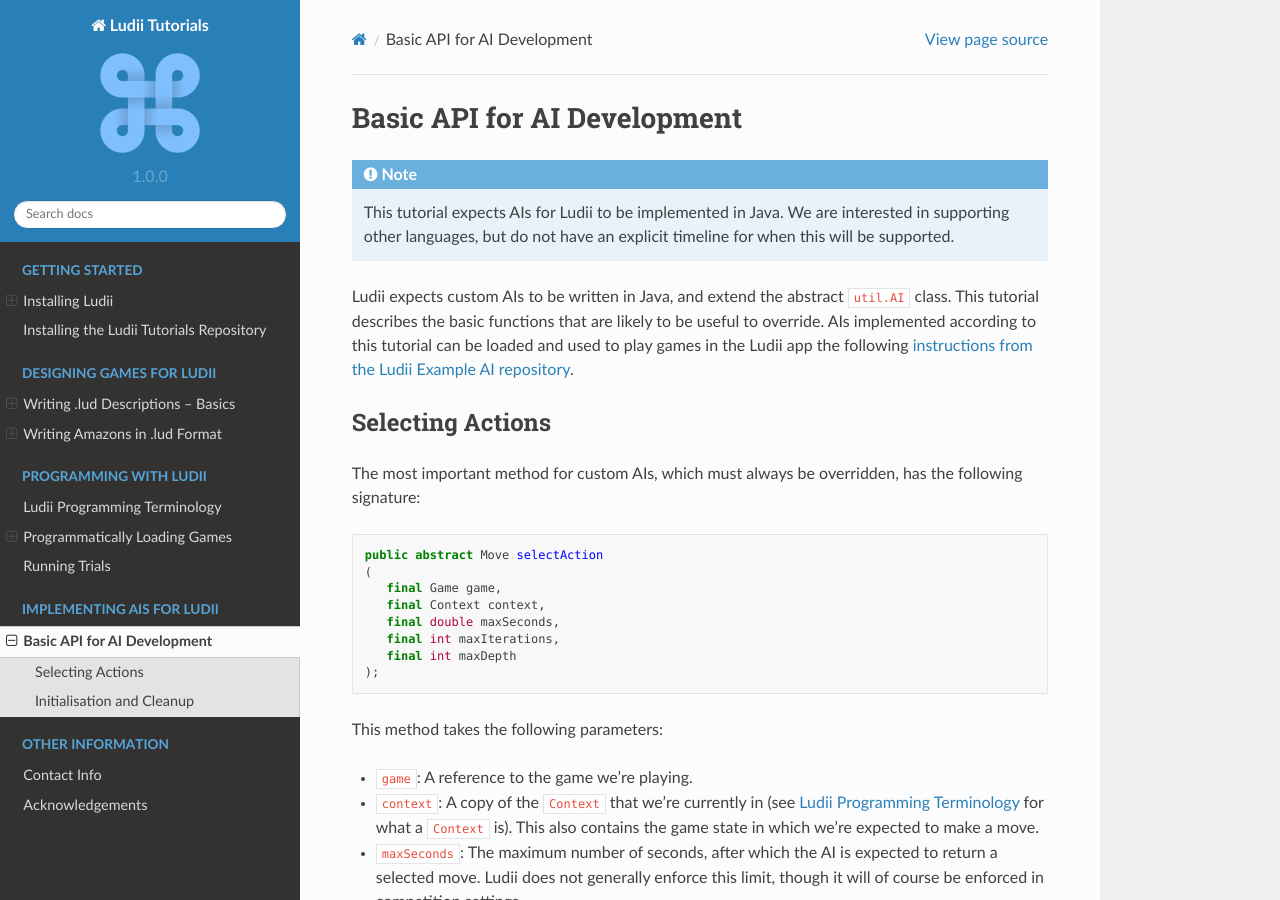
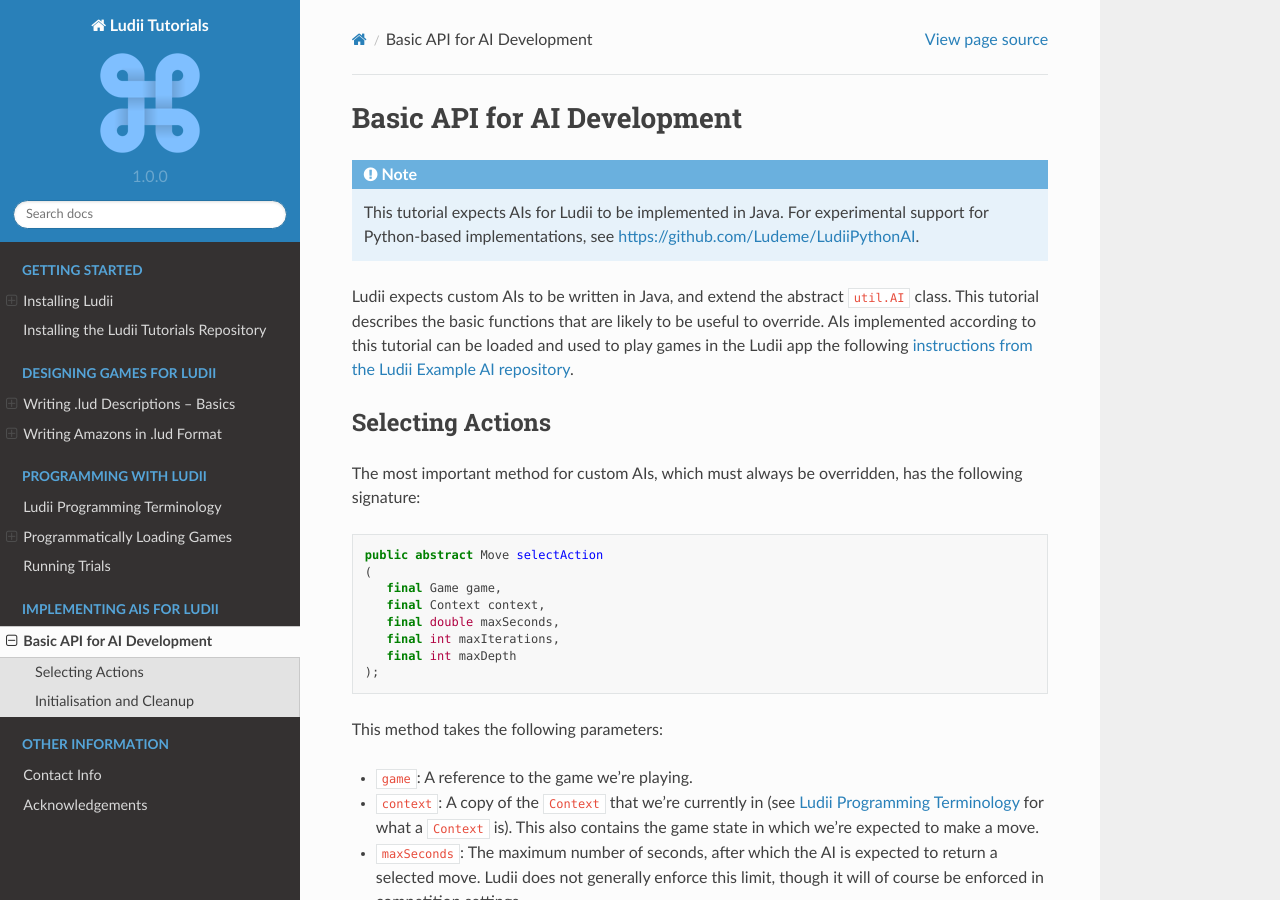
Before and after one commit to Ludeme/LudiiTutorials, a Sphinx documentation site: the page built from docs/basic_ai_api.rst, in a window 1280 px wide and 900 px high. Built offline with Sphinx 7.4.7 and the Read the Docs theme 2.0.0, drawn with Linux system fonts in a browser that asks for light colours.

Commit message:
link to python AI repo

```diff
--- a/docs/basic_ai_api.rst
+++ b/docs/basic_ai_api.rst
@@ -3,9 +3,9 @@
 
 .. note::
 
-   This tutorial expects AIs for Ludii to be implemented in Java. We are
-   interested in supporting other languages, but do not have an explicit
-   timeline for when this will be supported.
+   This tutorial expects AIs for Ludii to be implemented in Java. For
+   experimental support for Python-based implementations, see
+   https://github.com/Ludeme/LudiiPythonAI.
 
 Ludii expects custom AIs to be written in Java, and extend the abstract
 ``util.AI`` class. This tutorial describes the basic functions that are likely
```
